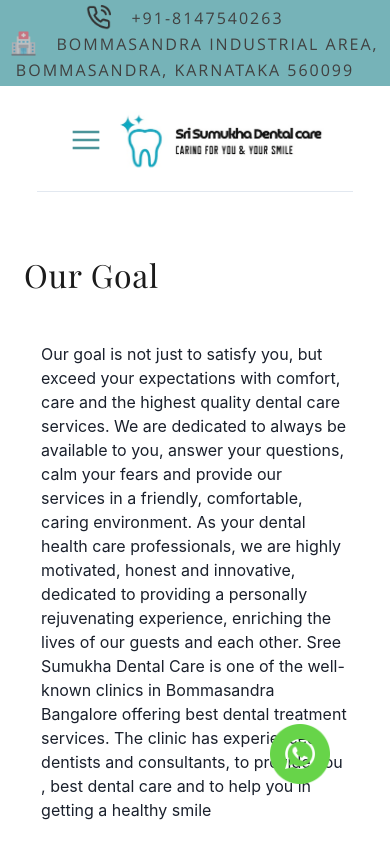
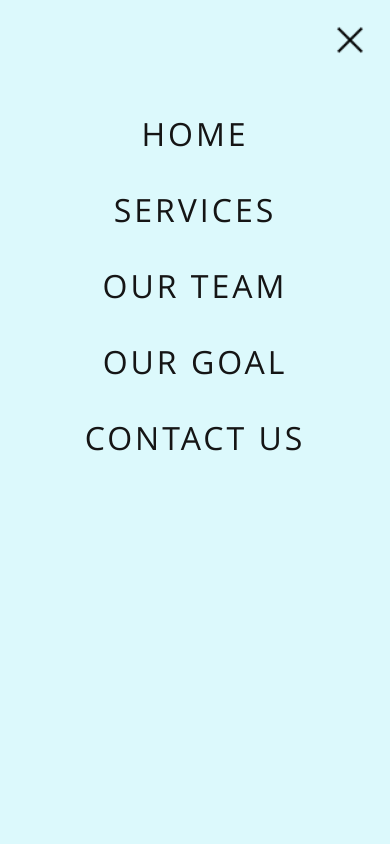
Before and after one commit to geraldchecka/dentalcare, a Next.js app: page /our-goal in a window 390 px wide. Both pictures are taken after a click on the element 92 px from the left and 138 px from the top of the page. Shown: the top 844 px of the page. Built offline with nearby package versions, Linux system fonts and the light colour scheme.

Commit message:
hamburger changes

```diff
--- a/components/header.js
+++ b/components/header.js
@@ -1,5 +1,6 @@
 import Link from 'next/link';
-import { BlockHeader, MainBlock, HamburgerMenu, MainLogo, MainNav, NavListGroup, NavListItem } from '../styles/banner.styled';
+import { BlockHeader, MainBlock, Close, HamburgerMenu, MainLogo, MainNav, NavListGroup, NavListItem, HamburgerOptions } from '../styles/banner.styled';
+import { useState } from 'react';
 
 const SvgComponent = (props) => (
   <svg
@@ -15,10 +16,20 @@ const SvgComponent = (props) => (
 )
 
 const Header = function({ src, id }) {
+  const [showHamMenu, setHamMenu] = useState(false);
+
+  function toggleHamburgerMenu() {
+    setHamMenu(true);
+  }
+
+  function closeHamburgerMenu() {
+    setHamMenu(false);
+  }
+
   return (
     <BlockHeader>
       <MainBlock>
-        <HamburgerMenu>
+        <HamburgerMenu onClick={toggleHamburgerMenu}>
           <SvgComponent color="rgb(75, 148, 153)" width={32} />
         </HamburgerMenu>
         <MainLogo>
@@ -56,6 +67,41 @@ const Header = function({ src, id }) {
           </NavListItem>
         </NavListGroup>
       </MainNav>
+      {
+        showHamMenu &&
+        <HamburgerOptions>
+          <Close onClick={closeHamburgerMenu}>
+            <img src="/close.png" alt="Sri Sumukha Dental Care" />
+          </Close>
+          <NavListGroup hamburger>
+            <NavListItem hamburger>
+              <Link href='/' passHref>
+                <a>home</a>
+              </Link>
+            </NavListItem>
+            <NavListItem hamburger>
+              <Link href='/all-services' passHref>
+                <a>Services</a>
+              </Link>
+            </NavListItem>
+            <NavListItem hamburger>
+              <Link href='/our-team' passHref>
+                <a>Our Team</a>
+              </Link>
+            </NavListItem>
+            <NavListItem hamburger>
+              <Link href='/our-goal' passHref>
+                <a>Our Goal</a>
+              </Link>
+            </NavListItem>
+            <NavListItem hamburger>
+              <Link href='/contactus' passHref>
+                <a>Contact Us</a>
+              </Link>
+            </NavListItem>
+          </NavListGroup>
+        </HamburgerOptions>
+      }
     </BlockHeader>
   );
 }
--- a/styles/banner.styled.js
+++ b/styles/banner.styled.js
@@ -35,6 +35,7 @@ export const BannerText = styled.span`
 
 export const BlockHeader = styled.header`
   padding: 0 24px;
+  position: relative;
 `;
 
 export const MainBlock = styled.section`
@@ -65,6 +66,22 @@ export const MainNav = styled.nav`
 `;
 
 export const NavListGroup = styled.ul`
+  ${({ hamburger }) => {
+    if (hamburger) {
+      return `
+        display: flex;
+        align-items: center;
+        justify-content: flex-start;
+        flex-direction: column;
+        overflow: hidden;
+        font-family: 'Open Sans', 'Arimo', sans-serif;
+        font-size: 32px;
+        text-transform: uppercase;
+        height: 100%;
+        width: 100%;
+      `;
+    }
+    return `
       display: flex;
       align-items: center;
       justify-content: center;
@@ -76,14 +93,42 @@ export const NavListGroup = styled.ul`
         justify-content: center;
       }
     `;
+  }}
+`;
+
+export const Close = styled.div`
+  float: right;
+  padding: 20px;
+  > img {
+    width: 40px;
+  }
+  &:hover {
+    cursor: pointer;
+  }
+`;
 
 export const NavListItem = styled.li`
-  display: inline;
+  display: inline-block;
+  ${({ hamburger }) => {
+    if (hamburger) {
+      return `
+        font-size: 32px;
+        line-height: 44px;
+        white-space: nowrap;
+        padding: 32px 0 0 0;
+        letter-spacing: 3px;
+        text-align: center;
+        width: 250px;
+      `;
+    }
+    return `
       font-size: 14px;
       line-height: 24px;
       white-space: nowrap;
       padding: 6px 6px 6px 32px;
       letter-spacing: 3px;
+    `;
+  }}
   &:hover {
     color: rgb(56, 123, 127);
   }
@@ -235,6 +280,17 @@ export const HamburgerMenu = styled.div`
   @media (min-width: 1024px) {
     display: none;
   }
+`;
+
+export const HamburgerOptions = styled.div`
+  position: fixed;
+  top: 0;
+  left: 0;
+  width: 100%;
+  height: 100%;
+  background-color: rgb(220,249,252);
+  color: rgb(21,21,21);
+  z-index: 3;
 `;
 
 export const BannerMessage = styled.div`
```
Also changed, not shown: public/close.png (added). Lines whose indentation alone changed are shown as unchanged.
